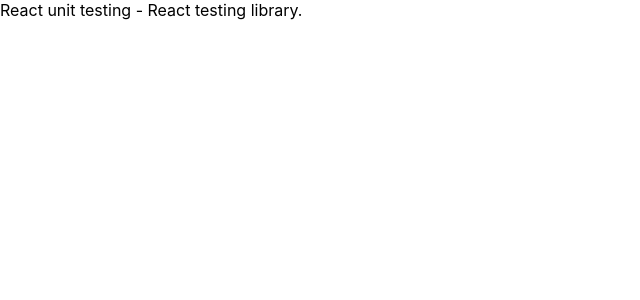
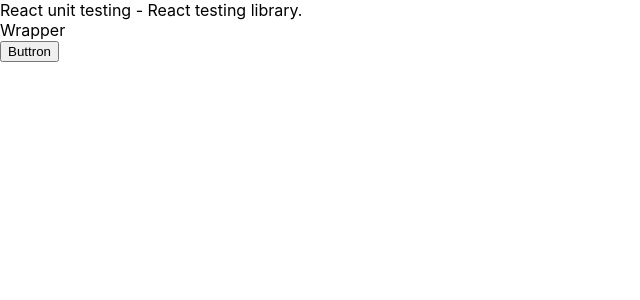
Before and after one commit to merima98/react-unit-testing-example, a React (Create React App) app: page / in a window 1280 px wide. Shown: the top 300 px of the page, without its empty margins (0-640 px from the left). Built offline with nearby package versions, Linux system fonts and the light colour scheme.

Commit message:
Added button component. Added unit test for button component.

```diff
--- a/src/App.js
+++ b/src/App.js
@@ -1,11 +1,16 @@
 import "./App.css";
+import Wrapper from "./components/Wrapper.tsx";
 import Jubotron from "./components/Jubotron";
+import Row from "./components/Row";
 import TitleHeader from "./components/TitleHeader";
+import Button from "./components/Button";
 
 function App() {
   return (
     <div>
       <Jubotron />
+      <Wrapper />
+      <Button />
     </div>
   );
 }
--- /dev/null
+++ b/src/components/Button.tsx
@@ -0,0 +1,5 @@
+const Button = () => {
+  return <button>Buttron</button>;
+};
+
+export default Button;
--- /dev/null
+++ b/src/components/Wrapper.tsx
@@ -0,0 +1,5 @@
+const Wrapper = () => {
+  return <div>Wrapper</div>;
+};
+
+export default Wrapper;
```
Also changed, not shown: 2 other files (tests, documents, lock files or other folders).
